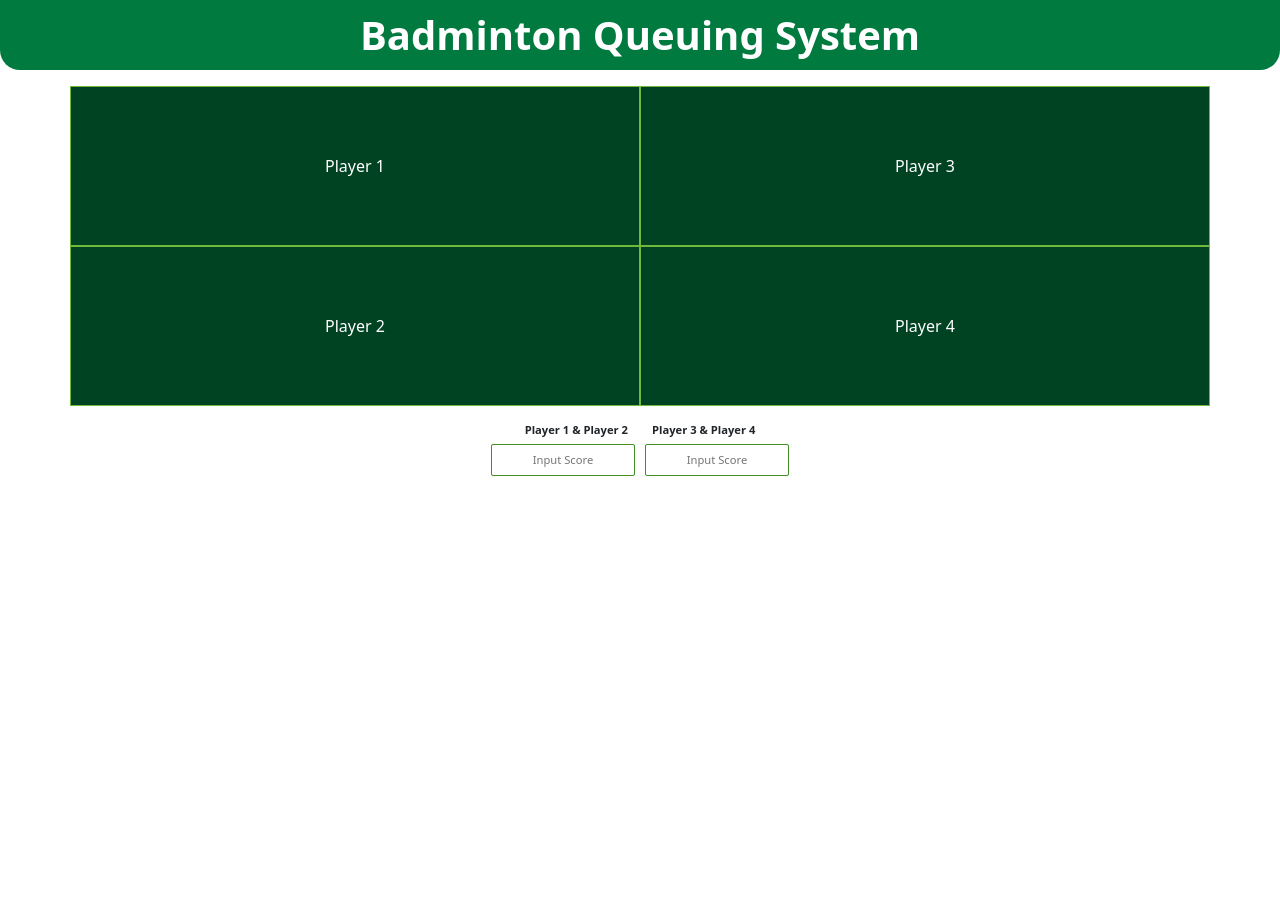
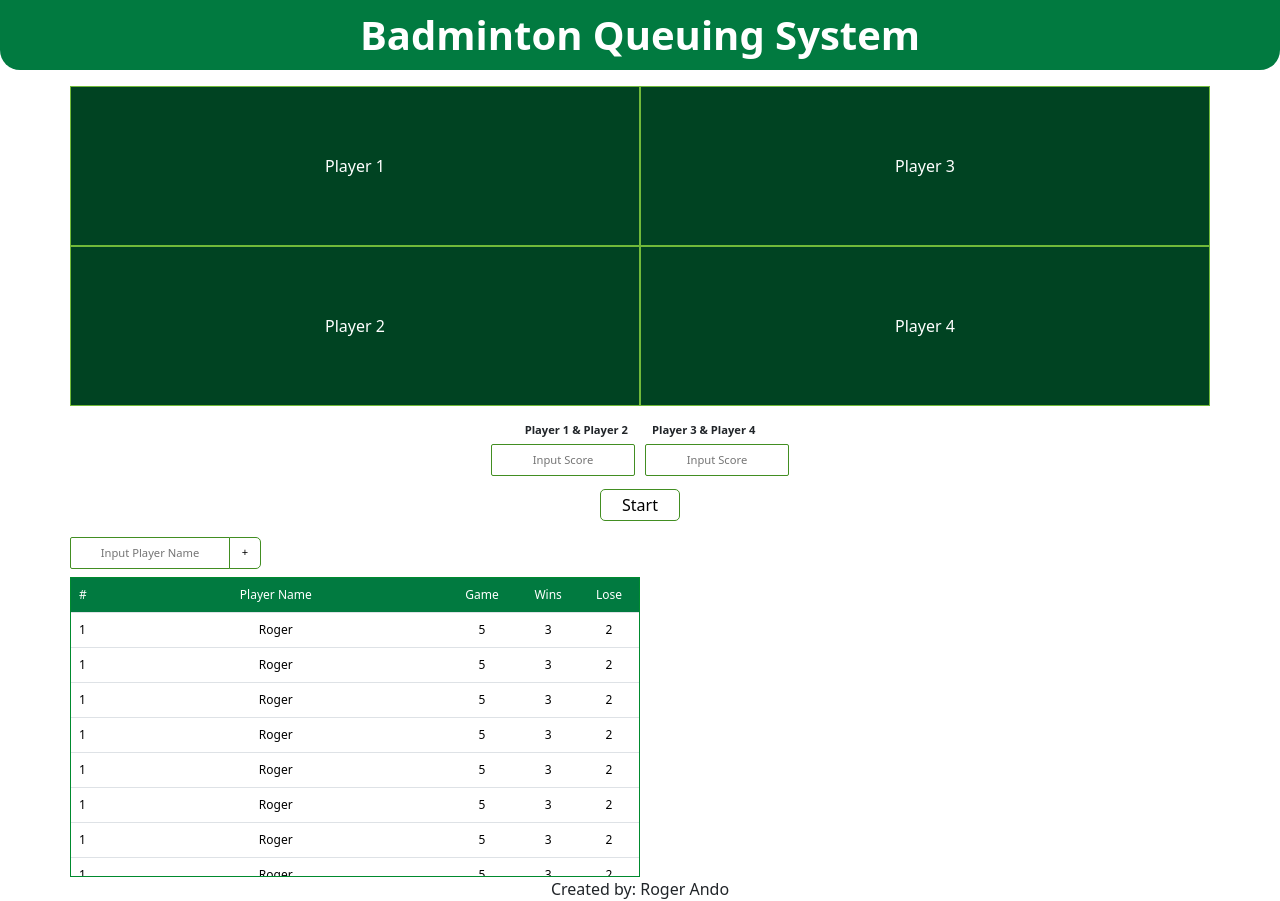
Before and after one commit to rogerando1/BadmintonQue-web, an Angular app: page / in a window 1280 px wide. Before the commit the page ends 800 px from the top, so only its background shows below. Built offline with nearby package versions, Linux system fonts and the light colour scheme.

Commit message:
adding table

```diff
--- a/src/app/app.component.css
+++ b/src/app/app.component.css
@@ -53,6 +53,25 @@
   padding:4px;
 }
 
+.startend-btn{
+  text-align: center;
+  align-items: center;
+}
+
+.startgame{
+  font-size: 1rem;
+  color: black;
+  border: 1px solid #428e22;
+  border-radius: 5px;
+  padding:3px;
+  width: 80px;
+  background-color: white;
+}
+
+.startgame:hover{
+  background-color: #0cd16f;
+}
+
 .header{
   height: 70px;
   background-color: #017a40;
@@ -60,6 +79,63 @@
   border-bottom-right-radius: 20px;
   color:white;
   font-weight: 600;
+}
+
+.inputplayer{
+  font-size: 0.7rem;
+  text-align: center;
+  align-items: center;
+  outline: none;
+  border: 1px solid #428e22;
+  border-radius: 2px;
+  padding:4px;
+  outline: none;
+}
+
+.addplayer{
+  font-size: 0.7rem;
+  text-align: center;
+  align-items: center;
+  outline: none;
+  border: 1px solid #428e22;
+  background-color:white;
+  border-radius: 2px;
+  padding:4px;
+  outline: none;
+  border-bottom-right-radius: 5px;
+  border-top-right-radius: 5px;
+}
+
+.addplayer:hover{
+  background-color: #0cd16f;
+}
+
+th, tr{
+  font-weight: 400;
+}
+
+.theads > tr > th{
+  font-size: 12px;
+  background-color: #017a40;
+  color: white;
+}
+
+.tbodys > tr > th {
+  font-size: 12px;
+}
+
+.playertable{
+  border: 1px solid rgb(0, 138, 46);
+  height: 300px;
+  overflow: auto scroll;
+}
+
+.playerListTable thead th {
+  position: sticky;
+  top: 0;
+  background-color: #017a40;
+  color: white;
+  z-index: 2;
 }
 
 @media (max-width: 348px){
@@ -84,6 +160,28 @@
 
   .header{
     font-size: 18px;
+  }
+  .playername{
+    width: 30vh;
+  }
+
+  .playergame{
+  width: 4vh;
+  }
+
+  .playerwins{
+  width: 4vh;
+  }
+
+  .playerlose{
+  width: 4vh;
+  }
+
+  .playerListTable{
+    width: 280px;
+    height: 300px;
+    border: 1px solid rgb(2, 175, 31);
+    overflow-y: scroll;
   }
 }
 
@@ -113,6 +211,40 @@
   .header{
     font-size: 20px;
   }
+
+   .playernumber{
+    width: 1vh;
+  }
+
+  .playername{
+    width: 30vh;
+  }
+
+  .playergame{
+  width: 4vh;
+  }
+
+  .playerwins{
+  width: 4vh;
+  }
+
+  .playerlose{
+  width: 4vh;
+  }
+
+  .playerListTable{
+    width: 318px;
+  }
+
+  .inputplayer{
+    width: 10rem;
+    height: 2rem;
+  }
+
+  .addplayer{
+    width: 2rem;
+    height: 2rem;
+  }
 }
 
 @media (min-width: 567px) {
@@ -138,6 +270,40 @@
 
   .header{
     font-size: 25px;
+  }
+
+  .playernumber{
+    width: 1vh;
+  }
+
+  .playername{
+    width: 30vh;
+  }
+
+  .playergame{
+  width: 4vh;
+  }
+
+  .playerwins{
+  width: 4vh;
+  }
+
+  .playerlose{
+  width: 4vh;
+  }
+
+  .playerListTable{
+    width: 538px;
+  }
+
+  .inputplayer{
+    width: 10rem;
+    height: 2rem;
+  }
+
+  .addplayer{
+    width: 2rem;
+    height: 2rem;
   }
 }
 
@@ -165,6 +331,40 @@
   .header{
     font-size: 40px;
   }
+
+  .playernumber{
+    width: 1vh;
+  }
+
+  .playername{
+    width: 30vh;
+  }
+
+  .playergame{
+  width: 4vh;
+  }
+
+  .playerwins{
+  width: 4vh;
+  }
+
+  .playerlose{
+  width: 4vh;
+  }
+
+  .playerListTable{
+    width: 358px;
+  }
+
+  .inputplayer{
+    width: 10rem;
+    height: 2rem;
+  }
+
+  .addplayer{
+    width: 2rem;
+    height: 2rem;
+  }
 }
 
 @media (min-width: 992px) {
@@ -190,6 +390,40 @@
 
   .header{
     font-size: 40px;
+  }
+
+  .playernumber{
+    width: 1vh;
+  }
+
+  .playername{
+    width: 30vh;
+  }
+
+  .playergame{
+  width: 4vh;
+  }
+
+  .playerwins{
+  width: 4vh;
+  }
+
+  .playerlose{
+  width: 4vh;
+  }
+
+  .playerListTable{
+    width: 358px;
+  }
+
+  .inputplayer{
+    width: 10rem;
+    height: 2rem;
+  }
+
+  .addplayer{
+    width: 2rem;
+    height: 2rem;
   }
 }
 
@@ -217,4 +451,42 @@
   .header{
     font-size: 40px;
   }
+
+  .playername{
+    width: 30vh;
+  }
+
+  .playernumber{
+    width: 1vh;
+  }
+
+  .playername{
+    width: 30vh;
+  }
+
+  .playergame{
+  width: 4vh;
+  }
+
+  .playerwins{
+  width: 4vh;
+  }
+
+  .playerlose{
+  width: 4vh;
+  }
+
+  .playerListTable{
+    width: 568px;
+  }
+
+  .inputplayer{
+    width: 10rem;
+    height: 2rem;
+  }
+
+  .addplayer{
+    width: 2rem;
+    height: 2rem;
+  }
 }
--- a/src/app/app.component.html
+++ b/src/app/app.component.html
@@ -2,6 +2,7 @@
   Badminton Queuing System
 </div>
 <div class="custom-container">
+  <!-- Court -->
   <div class="main-court mt-3">
     <div class="row " id="court" >
       <div class="col box d-flex align-items-center justify-content-center">
@@ -20,7 +21,7 @@
       </div>
     </div>
   </div>
-
+  <!-- Scoring -->
   <div class="score-board mt-3">
     <div class="row">
       <div class="col team1">
@@ -38,5 +39,110 @@
         <input class="scoreinput" type="text" placeholder="Input Score">
       </div>
     </div>
+    <div class="row mt-2">
+      <div class="col startend-btn">
+        <button class="startgame">Start</button>
+      </div>
+    </div>
   </div>
+
+  <!-- Adding Player / Player List -->
+   <div class="playerlist">
+    <div class="row">
+      <div class="col-sm-6 p-0">
+        <div class="col playerinput input-group mt-3">
+          <input class="inputplayer" type="text" placeholder="Input Player Name">
+          <button class="addplayer">+</button>
+        </div>
+        <div class="col mt-2">
+          <div class="playertable">
+            <table class="playerListTable table">
+            <thead class="theads">
+              <tr>
+                <th class="playernumber" >#</th>
+                <th class="playername text-center">Player Name</th>
+                <th class="playergame text-center">Game</th>
+                <th class="playerwins text-center">Wins</th>
+                <th class="playerlose text-center">Lose</th>
+              </tr>
+            </thead>
+            <tbody class="tbodys">
+              <tr>
+                <th>1</th>
+                <th class="text-center">Roger</th>
+                <th class="text-center">5</th>
+                <th class="text-center">3</th>
+                <th class="text-center">2</th>
+              </tr>
+              <tr>
+                <th>1</th>
+                <th class="text-center">Roger</th>
+                <th class="text-center">5</th>
+                <th class="text-center">3</th>
+                <th class="text-center">2</th>
+              </tr>
+              <tr>
+                <th>1</th>
+                <th class="text-center">Roger</th>
+                <th class="text-center">5</th>
+                <th class="text-center">3</th>
+                <th class="text-center">2</th>
+              </tr>
+              <tr>
+                <th>1</th>
+                <th class="text-center">Roger</th>
+                <th class="text-center">5</th>
+                <th class="text-center">3</th>
+                <th class="text-center">2</th>
+              </tr>
+              <tr>
+                <th>1</th>
+                <th class="text-center">Roger</th>
+                <th class="text-center">5</th>
+                <th class="text-center">3</th>
+                <th class="text-center">2</th>
+              </tr>
+              <tr>
+                <th>1</th>
+                <th class="text-center">Roger</th>
+                <th class="text-center">5</th>
+                <th class="text-center">3</th>
+                <th class="text-center">2</th>
+              </tr>
+              <tr>
+                <th>1</th>
+                <th class="text-center">Roger</th>
+                <th class="text-center">5</th>
+                <th class="text-center">3</th>
+                <th class="text-center">2</th>
+              </tr>
+              <tr>
+                <th>1</th>
+                <th class="text-center">Roger</th>
+                <th class="text-center">5</th>
+                <th class="text-center">3</th>
+                <th class="text-center">2</th>
+              </tr>
+              <tr>
+                <th>1</th>
+                <th class="text-center">Roger</th>
+                <th class="text-center">5</th>
+                <th class="text-center">3</th>
+                <th class="text-center">2</th>
+              </tr>
+            </tbody>
+          </table>
+          </div>
+        </div>
+      </div>
+       <div class="col-sm-6">
+
+      </div>
+
+    </div>
+   </div>
 </div>
+<!-- footer -->
+<div class="footer text-center">
+  Created by: Roger Ando
+</div>
```
